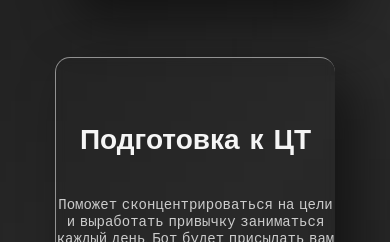
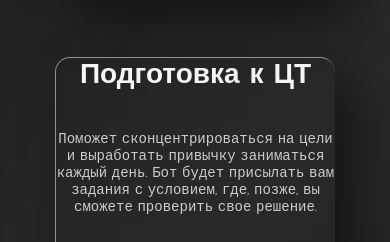
Before and after one commit to snrteftelya/myownwebpage, a plain HTML site: page index.html in a window 390 px wide. Shown: the part 433-675 px from the top of the page. Drawn offline with nearby package versions, Linux system fonts and the light colour scheme.

Commit message:
Add files via upload

```diff
--- a/index.html
+++ b/index.html
@@ -3,7 +3,7 @@
 
 <head>
   <meta charset="UTF-8">
-  <title>Bots</title>
+  <title>Ботики</title>
   <link rel="stylesheet" href="style.css">
 </head>
 
--- a/style.css
+++ b/style.css
@@ -39,8 +39,8 @@ body{
   transform-style: preserve-3d;
   transform: perspective(800px)
 }
-@media (max-width: 100px) {
-.box {
+@media (max-width: 700px) {
+.wrapper .box {
     text-align: center;
     display: block
 }
@@ -68,7 +68,6 @@ ul{
   margin:30px 0;
   padding:10px;
 }
-
 li{
   cursor: pointer;
   width:30px;
```
